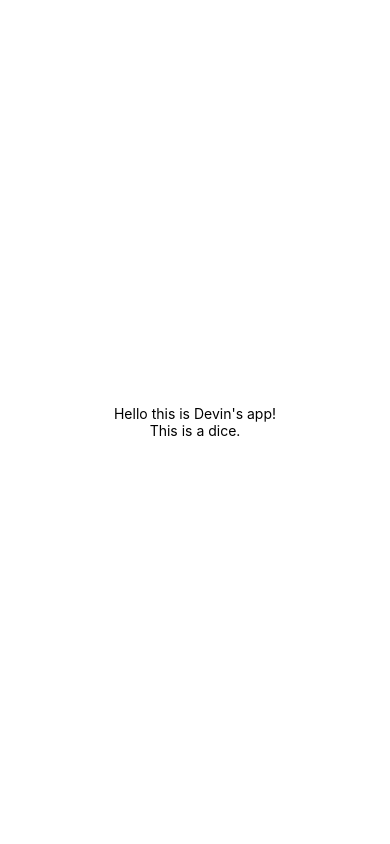
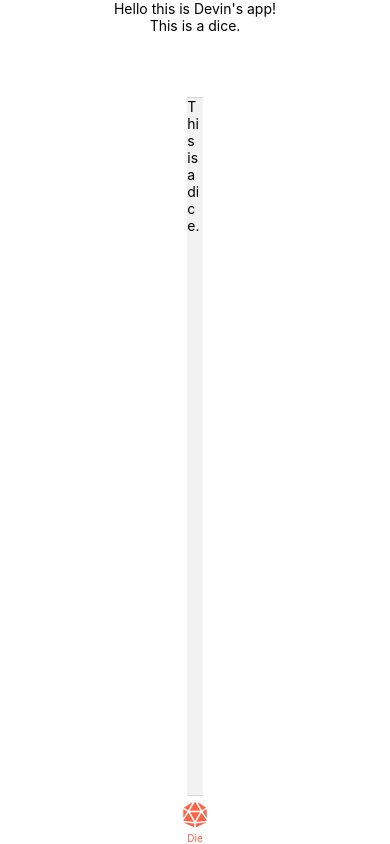
Before and after one commit to devinrbopp/dice_roller, a React Native app: screen / in a window 390 px wide. Built offline with nearby package versions, Linux system fonts and the light colour scheme.

Commit message:
die icon added

```diff
--- a/App.tsx
+++ b/App.tsx
@@ -1,6 +1,11 @@
 import { StatusBar } from 'expo-status-bar';
 import { StyleSheet, Text, View } from 'react-native';
+import { createBottomTabNavigator } from '@react-navigation/bottom-tabs';
+import { NavigationContainer } from '@react-navigation/native';
+import { FontAwesome5 } from '@expo/vector-icons';
 import Die from './components/Die';
+
+const Tab = createBottomTabNavigator()
 
 export default function App() {
   return (
@@ -8,6 +13,30 @@ export default function App() {
       <Text>Hello this is Devin's app!</Text>
       <Die />
       <StatusBar style="auto" />
+      <NavigationContainer>
+        <Tab.Navigator
+          screenOptions={({ route }) => ({
+            tabBarIcon: ({ focused, color, size }) => {
+              let iconName: any;
+
+              if (route.name === 'Die') {
+                iconName = focused
+                  ? 'dice-d20'
+                  : 'dice-d20';
+              } else if (route.name === 'Settings') {
+                iconName = focused ? 'ios-list-box' : 'ios-list';
+              }
+
+              // You can return any component that you like here!
+              return <FontAwesome5 name={iconName} size={size} color={color} />;
+            },
+            tabBarActiveTintColor: 'tomato',
+            tabBarInactiveTintColor: 'gray',
+          })}
+        >
+          <Tab.Screen name="Die" component={Die} />
+        </Tab.Navigator>
+      </NavigationContainer>
     </View>
   );
 }
--- a/package.json
+++ b/package.json
@@ -10,11 +10,14 @@
     "eject": "expo eject"
   },
   "dependencies": {
+    "@react-navigation/bottom-tabs": "^6.2.0",
+    "@types/react-native-vector-icons": "^6.4.10",
     "expo": "~44.0.0",
     "expo-status-bar": "~1.2.0",
     "react": "17.0.1",
     "react-dom": "17.0.1",
     "react-native": "0.64.3",
+    "react-native-vector-icons": "^9.0.0",
     "react-native-web": "0.17.1"
   },
   "devDependencies": {
```
Also changed, not shown: 1 other file (tests, documents, lock files or other folders).
